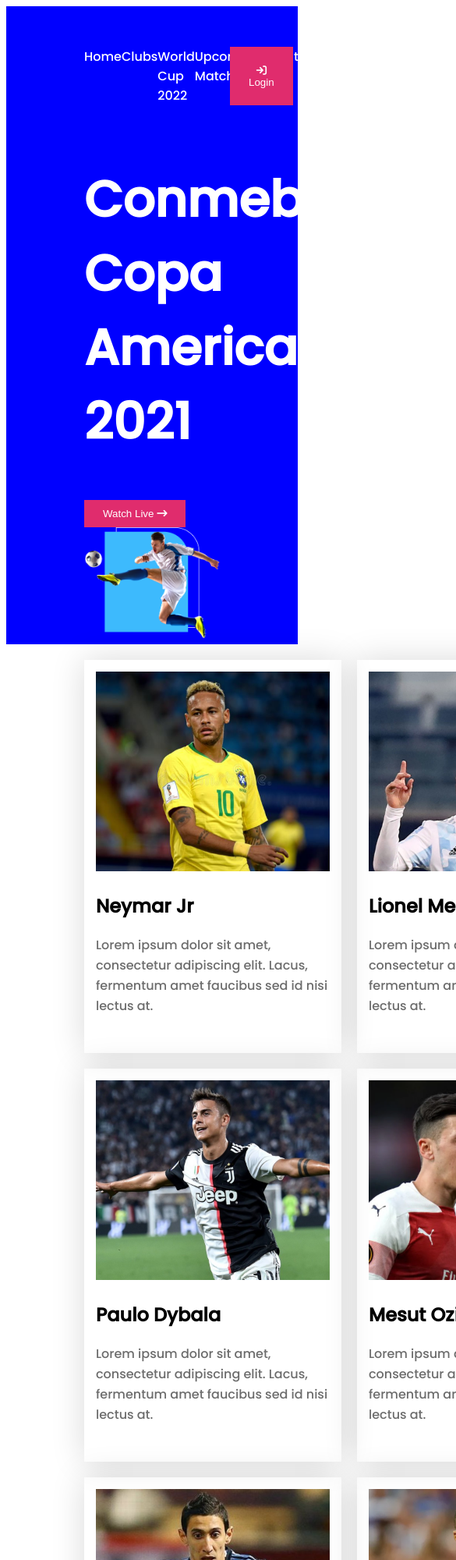
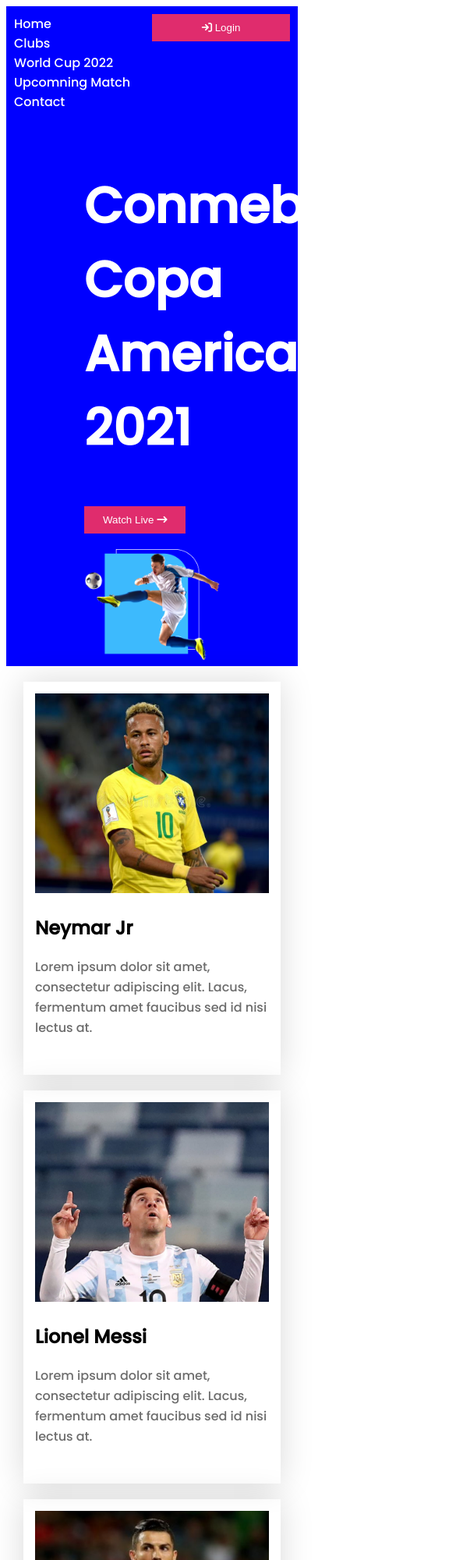
Before and after one commit to amotahar/responsive-football-css, a plain HTML site: page index.html in a window 390 px wide. Shown: the top 2000 px of the page at 78% size, 585 px wide, since content can reach past the window. Drawn offline with Linux system fonts and the light colour scheme.

Commit message:
response

```diff
--- a/styles/style.css
+++ b/styles/style.css
@@ -188,28 +188,67 @@ footer {
 
 /* Media queraies */
 
-@media screen and (max-width:692px) {
+@media screen and (max-width:767px) {
+
   nav{
-    width: 100%;
-    height: 100%;
     display: flex;
     flex-direction: row;
+
+    justify-content: space-between;
   }
 
-  .banner{
-    width: 100%;
-    height: 100%;
-    display: flex;
+  .nav-left{
     flex-direction: column;
-    align-items: center;
-    justify-content: center;
+    margin-left: 10px;
+    margin-top: 10px;
   }
-  .banner-left{
-    width: 100%;
+
+  nav a:hover{
+
   }
-  .banner-right{
+
+  .nav-right{
+    flex-direction: column;
+    margin-right: 10px;
+    margin-top: 10px;
+
+  }
+
+   .field-text, .banner-left, .banner-right, .field-img{
     width: 100%;
   }
 
 
+  .banner-right:hover{
+    transform: translate(-10px)
+  }
+
+   .banner-right{
+   margin-top: 20px;
+  }
+   .banner{
+    flex-direction: column;
+    align-items: center;
+   }
+
+   .players {
+    display: grid;
+    grid-template-columns: 1fr;
+    justify-content: center;
+
+  }
+
+
+  .field-img img{
+    margin-top: 10px;
+    width: 100%;
+  }
+
+  .field{
+    flex-direction: column;
+    align-items:center ;
+  }
+  .video{
+    height: 50%;
+  }
 }
```
